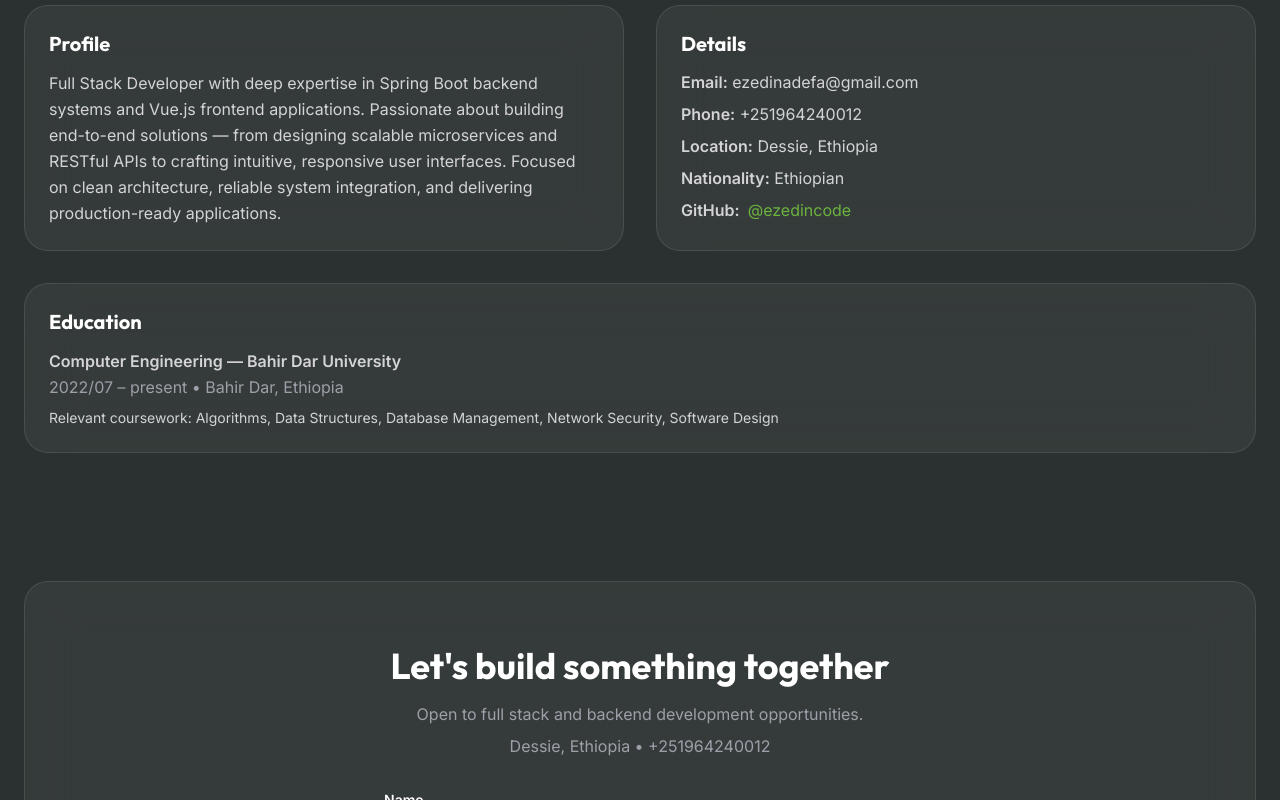
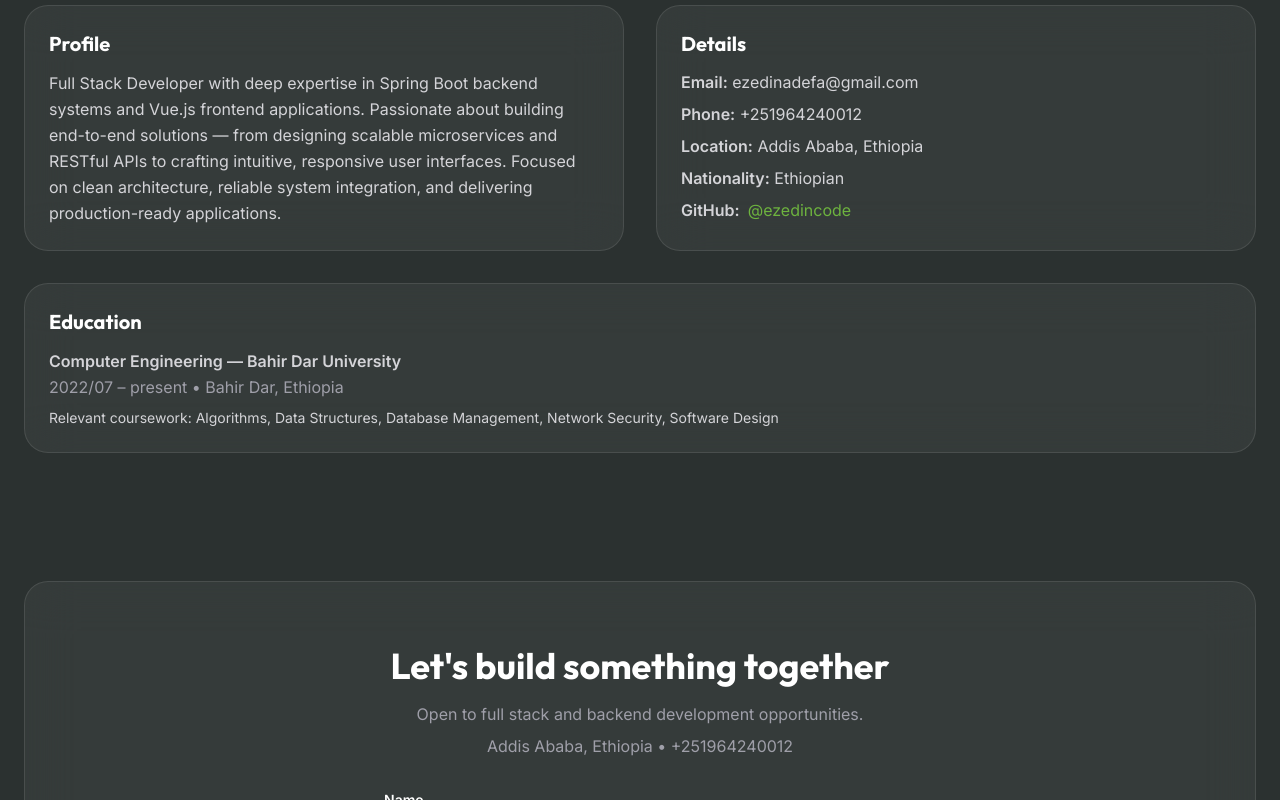
Before and after one commit to ezedincode/portfolio, a Vue app in the folder frontend/: page / in a window 1280 px wide. Shown: the part 2880-3680 px from the top of the page. Built offline with nearby package versions, Linux system fonts and the light colour scheme.

Commit message:
updating location

```diff
--- a/frontend/src/App.vue
+++ b/frontend/src/App.vue
@@ -36,7 +36,7 @@ const profile = {
   name: 'Ezedin Ahmed',
   title: 'Full Stack Developer',
   email: 'ezedinadefa@gmail.com',
-  location: 'Dessie, Ethiopia',
+  location: 'Addis Ababa, Ethiopia',
   phone: '+251964240012',
   nationality: 'Ethiopian',
   githubHandle: '@ezedincode',
```
